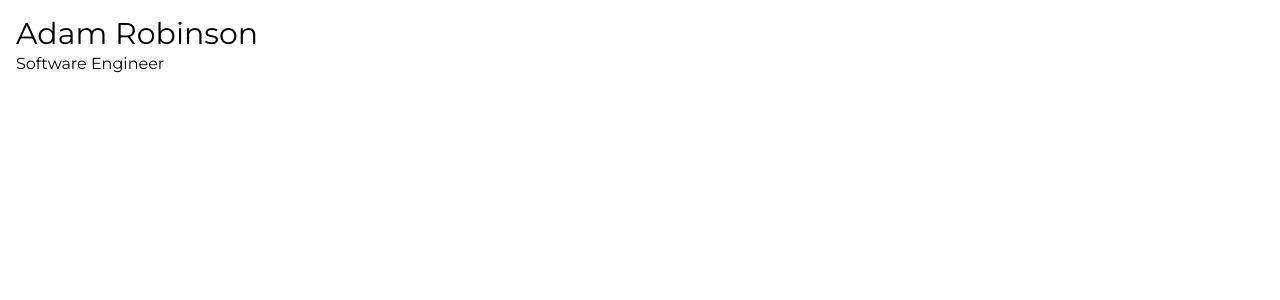
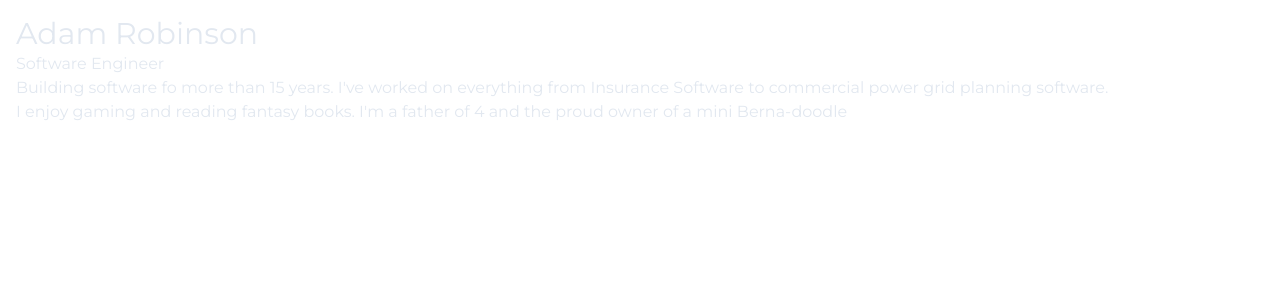
Before and after one commit to aaddaamm/dotcom, a SvelteKit app: page / in a window 1280 px wide. Shown: the top 300 px of the page. Built offline with nearby package versions, Linux system fonts and the light colour scheme.

Commit message:
add some copy to my site

```diff
--- a/src/routes/+page.svelte
+++ b/src/routes/+page.svelte
@@ -1,4 +1,15 @@
-<div class="p-4">
+<div class="p-4 text-slate-200">
 	<h1 class="text-3xl">Adam Robinson</h1>
 	<p>Software Engineer</p>
+
+	<div>
+		<p>
+			Building software fo more than 15 years. I've worked on everything from Insurance Software to
+			commercial power grid planning software.
+		</p>
+		<p>
+			I enjoy gaming and reading fantasy books. I'm a father of 4 and the proud owner of a mini
+			Berna-doodle
+		</p>
+	</div>
 </div>
--- /dev/null
+++ b/src/routes/about/+page.svelte
@@ -0,0 +1,2 @@
+<h1>About Me</h1>
+<p>I'm a software engineer who enjoys Reading and Gaming</p>
--- /dev/null
+++ b/src/routes/contact/+page.svelte
@@ -0,0 +1,4 @@
+<div>
+	<h1>Contact</h1>
+	<p>Feel free to reach out to me <a href="mailto:arobinson109@icloud.com">here</a></p>
+</div>
```
